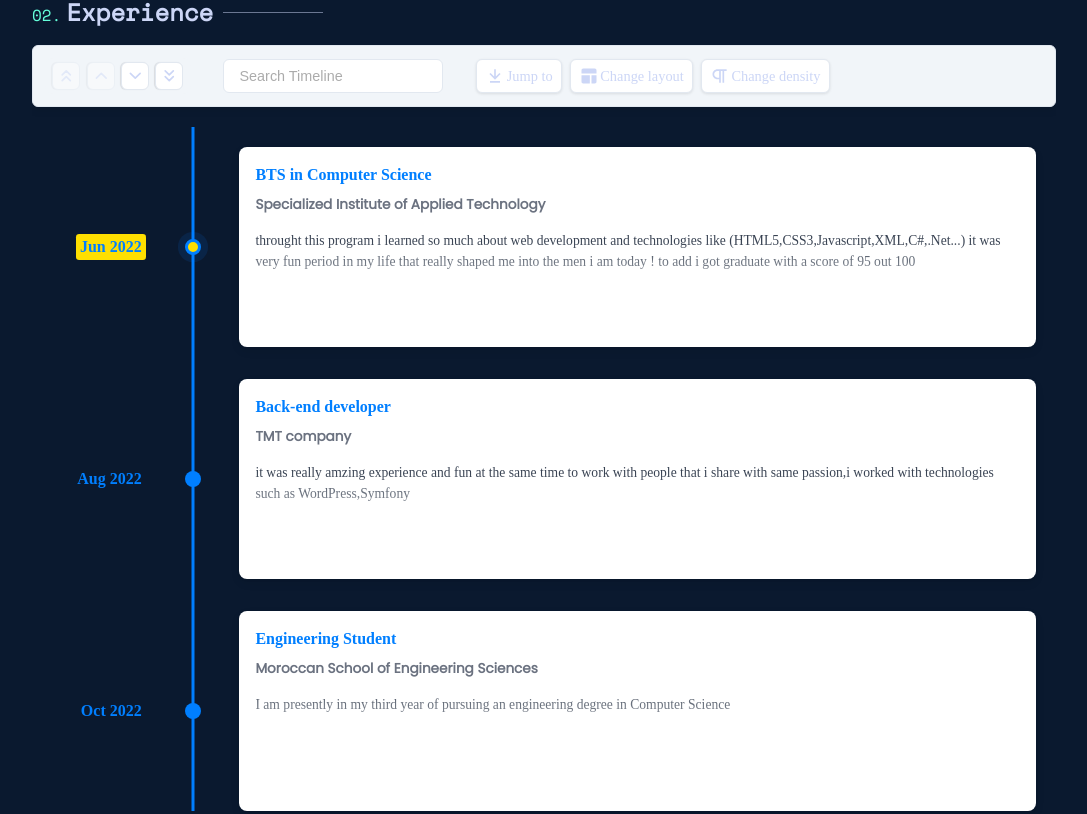
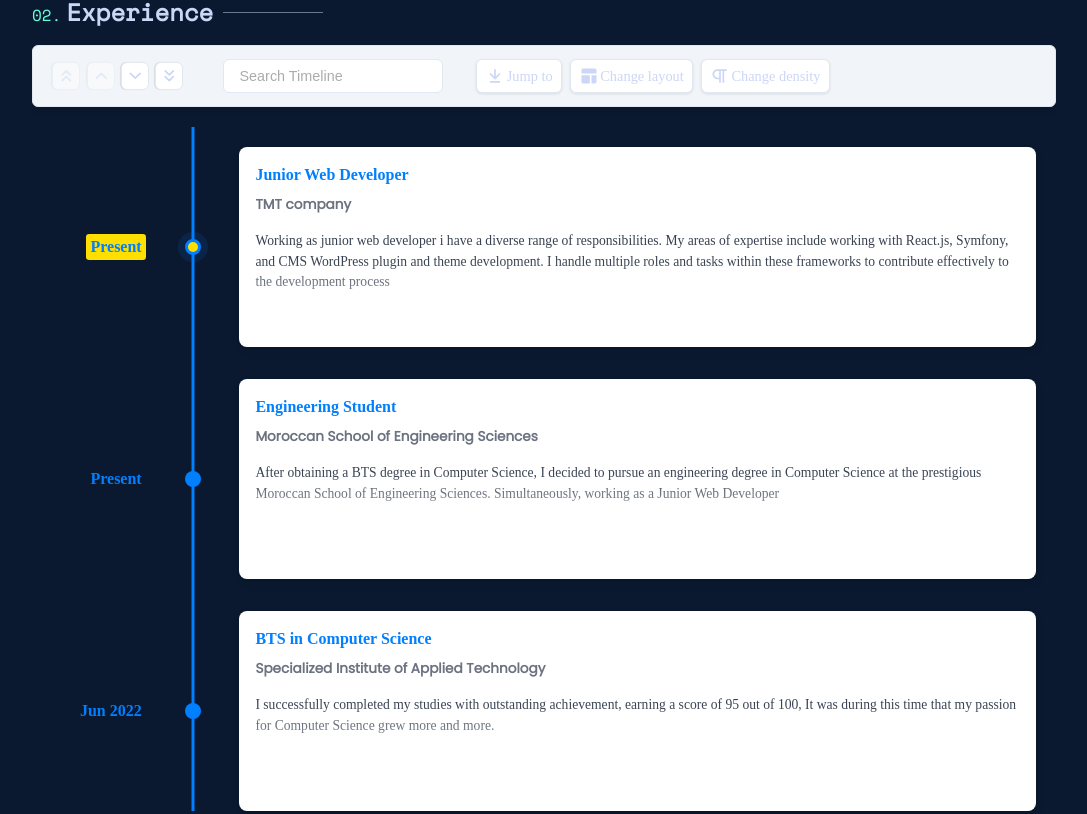
Before and after one commit to soufiiyane/Portfolio, a React (Create React App) app: page / in a window 1280 px wide. Shown: the part 1366-2180 px from the top of the page, without its empty margins (96-1183 px from the left). Built offline with nearby package versions, Linux system fonts and the light colour scheme.

Commit message:
updating about-us

```diff
--- a/src/components/About.js
+++ b/src/components/About.js
@@ -20,9 +20,6 @@ function About(){
                     </div>
                     <span></span>
                 </div>
-                <p>
-                Hello! my name is Soufiyane Aitmoulay, I'm a junior full-stack web developer, currently finishing my engineering studies in computer science.
-                </p>
                 <p>
                 Looking ahead to the present day, my focus has shifted towards anything related to <span>Javascript</span>, as i'm delving into the inner workings of <span>JavaScript</span> seeking a deeper understanding of how it functions under the hood.
                 </p>
--- a/src/components/Experience.js
+++ b/src/components/Experience.js
@@ -10,23 +10,24 @@ function Experience(){
     });
     wow.init();
   }, []);
-    const items = [{
+    const items = [
+      {
+        title: "Present",
+        cardTitle: "Junior Web Developer",
+        cardSubtitle:"TMT company",
+        cardDetailedText: "Working as junior web developer i have a diverse range of responsibilities. My areas of expertise include working with React.js, Symfony, and CMS WordPress plugin and theme development. I handle multiple roles and tasks within these frameworks to contribute effectively to the development process"
+      },
+      {
+        title: "Present",
+        cardTitle: "Engineering Student",
+        cardSubtitle:"Moroccan School of Engineering Sciences",
+        cardDetailedText: "After obtaining a BTS degree in Computer Science, I decided to pursue an engineering degree in Computer Science at the prestigious Moroccan School of Engineering Sciences. Simultaneously, working as a Junior Web Developer"
+      },
+      {
         title: "Jun 2022",
         cardTitle: "BTS in Computer Science",
         cardSubtitle:"Specialized Institute of Applied Technology",
-        cardDetailedText: "throught this program i learned so much about web development and technologies like (HTML5,CSS3,Javascript,XML,C#,.Net...) it was very fun period in my life that really shaped me into the men i am today ! to add i got graduate with a score of 95 out 100"
-      },
-      {
-        title: "Aug 2022",
-        cardTitle: "Back-end developer",
-        cardSubtitle:"TMT company",
-        cardDetailedText: "it was really amzing experience and fun at the same time to work with people that i share with same passion,i worked with technologies such as WordPress,Symfony"
-      },
-      {
-        title: "Oct 2022",
-        cardTitle: "Engineering Student",
-        cardSubtitle:"Moroccan School of Engineering Sciences",
-        cardDetailedText: "I am presently in my third year of pursuing an engineering degree in Computer Science"
+        cardDetailedText: "I successfully completed my studies with outstanding achievement, earning a score of 95 out of 100, It was during this time that my passion for Computer Science grew more and more."
       }
     ];
     return(
```
